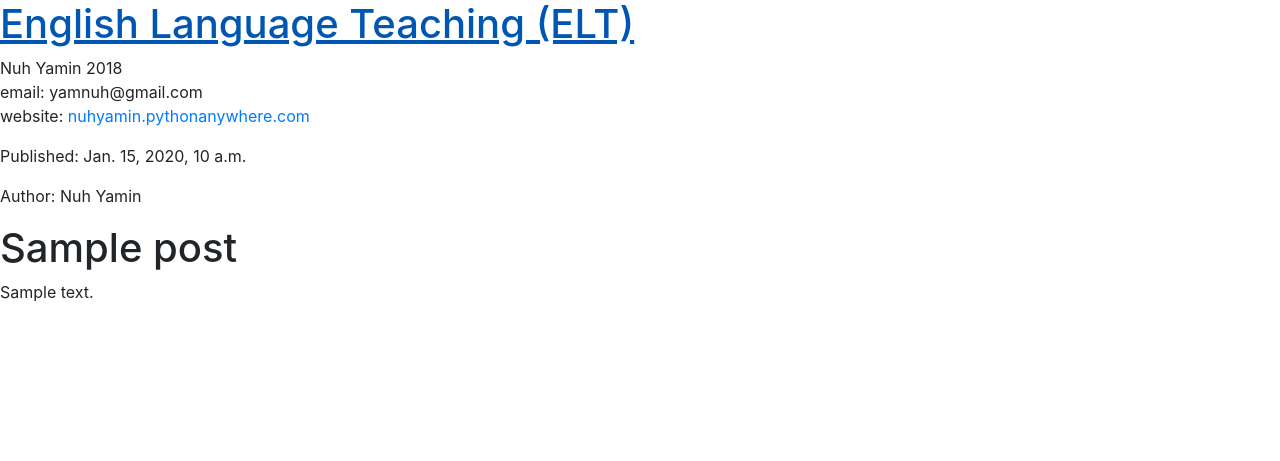
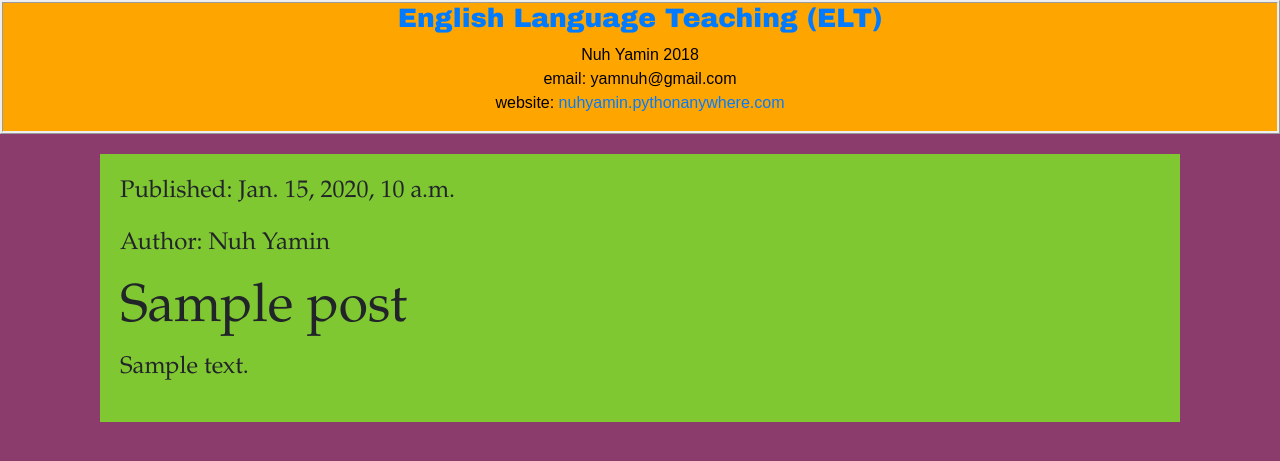
Before and after one commit to nuhyamin/my-first-blog, a Django app: template blog/templates/blog/post_list.html in a window 1280 px wide. Shown: the top 461 px of the page. Run offline with Django 3.2, Linux system fonts and the light colour scheme; the template is opened without the code that fills it: values that come from a table or form of the project are taken from there, others are empty; tables that the repository leaves empty hold one stand-in row (values such as "Sample post"); some libraries are stand-ins or nearby versions.

Commit message:
Changed css

```diff
--- /dev/null
+++ b/blog/static/css/blog.css
@@ -0,0 +1,24 @@
+body{background-color: rgba(140,60,108,100)}
+
+.blogtitle h1 {font-family: Arial black;
+		font-size:20pt;
+		text-align:center;}
+.blogtitle p{font-family: Arial;
+		text-align:center;}
+.blogtitle{background-color: orange;
+		color:black;
+		height:120%;
+		border:ridge;}
+
+.postcontent{background-color:rgba(128,200,50,190);
+		border:flat;
+		padding:20px;
+		font-family: book antiqua;
+		font-size:18pt;
+		margin-left:100px;
+		margin-right:100px;
+		margin-top:20px;}
+#posttitle{font-family: book antiqua;
+		font-size:40pt;
+		color:dark brown;}
+#para{text-align: justify;}
--- a/blog/templates/blog/post_list.html
+++ b/blog/templates/blog/post_list.html
@@ -17,8 +17,8 @@
 	<div class='postcontent'>
 		<p>Published: {{post.published_date}}</p>
 		<p>Author: Nuh Yamin</p>
-		<h1>{{post.title}}</h1>
-		<p>{{post.text|linebreaksbr}}
+		<h1 id='posttitle'>{{post.title}}</h1>
+		<p id='para'>{{post.text|linebreaksbr}}
 	</div>
 	{% endfor %}
 </body>
```
